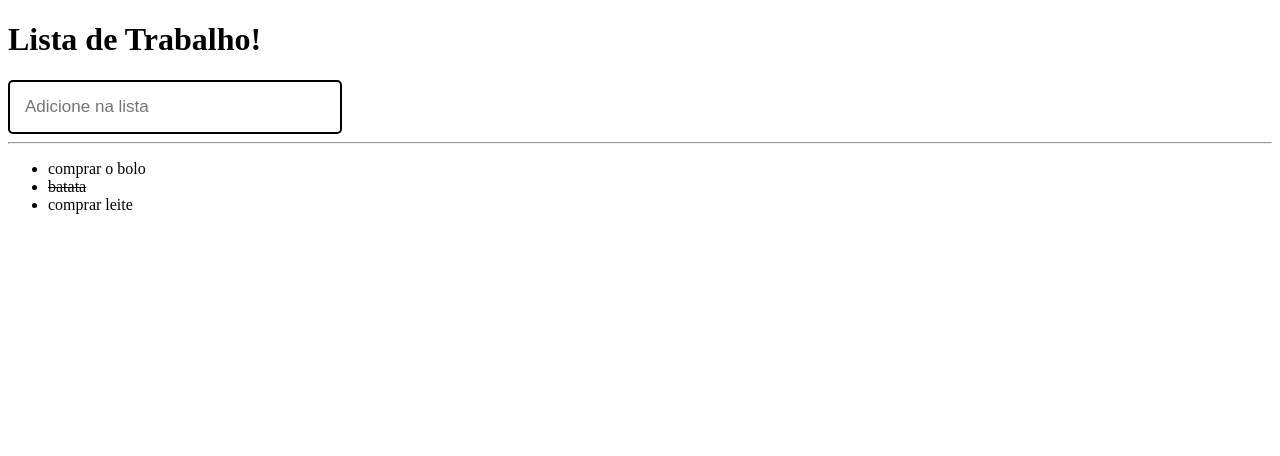
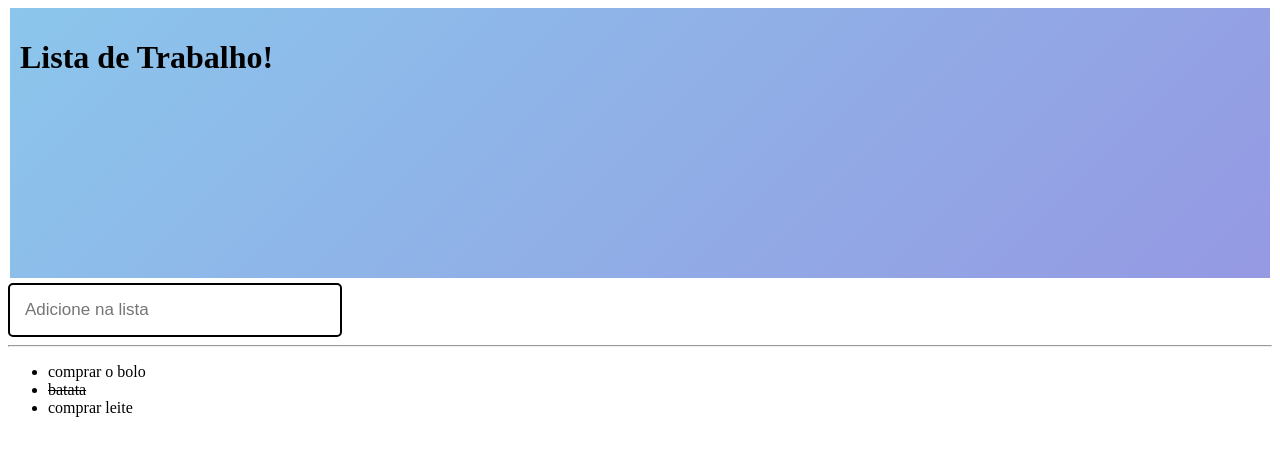
Before and after one commit to marcoscode404/ReactNoTrabalho, a React (Create React App) app in the folder react/projeto/react1/: page / in a window 1280 px wide. Shown: the top 456 px of the page. Built offline with nearby package versions, Linux system fonts and the light colour scheme.

Commit message:
Adicionando um pouco de styled-component

```diff
--- a/react/projeto/react1/src/App.js
+++ b/react/projeto/react1/src/App.js
@@ -1,5 +1,5 @@
 import  React, { useState, useEffect } from 'react';
-// import styled from 'styled-components';
+import styled from 'styled-components';
 import SearchBox from './components/SearchBox';
 // importando de da pasta Components
 
@@ -9,6 +9,21 @@ import SearchBox from './components/SearchBox';
 
 
 function App() {
+
+const Container =  styled.div`
+    margin:0 2px 5px;
+    padding: 10px;
+    background-color: #8BC6EC;
+    background-image: linear-gradient(135deg, #8BC6EC 0%, #9599E2 100%);
+
+    height: 250px;
+
+
+`;
+
+
+
+
 
   const [searchText, setSearchText] = useState('');
 
@@ -50,7 +65,9 @@ function App() {
 
   return (
     <>
-      <h1>Lista de Trabalho!</h1>
+      <Container>
+        <h1>Lista de Trabalho!</h1>
+      </Container>
 
       <SearchBox
         frasePadrao="Adicione na lista"
```
